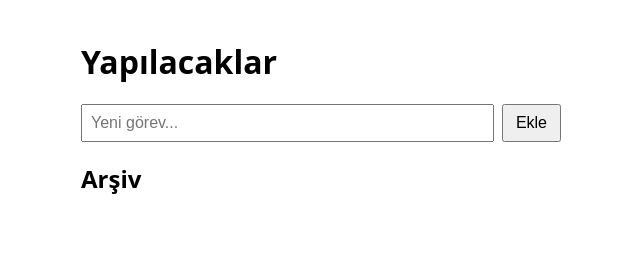
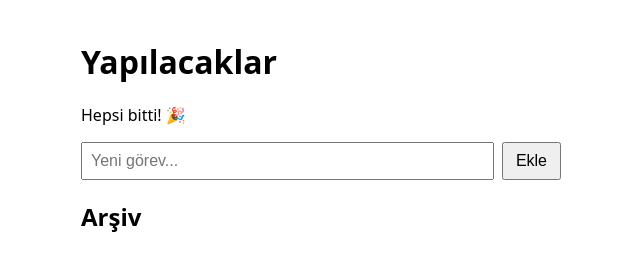
Before and after one commit to bktsmrt0-beep/Yeni-Ders, a plain HTML site: page index.html in a window 1280 px wide. Shown: the whole page, without its empty margins (319-959 px from the left). Drawn offline with Linux system fonts and the light colour scheme.

Commit message:
Lesson 3: add remaining-tasks counter
Co-Authored-By: Claude Opus 5.5 <noreply@anthropic.com>

```diff
--- a/app.js
+++ b/app.js
@@ -2,6 +2,7 @@ const form = document.getElementById("task-form");
 const input = document.getElementById("task-input");
 const list = document.getElementById("task-list");
 const archiveList = document.getElementById("archive-list");
+const counter = document.getElementById("counter");
 
 let tasks = loadTasks();
 
@@ -55,6 +56,12 @@ function render() {
       list.appendChild(li);
     }
   }
+  const remaining = tasks.filter((t) => !t.done && !t.archived).length;
+  if (remaining === 0) {
+    counter.textContent = "Hepsi bitti! 🎉";
+  } else {
+    counter.textContent = remaining + " görev kaldı";
+  }
 }
 
 form.addEventListener("submit", (event) => {
--- a/index.html
+++ b/index.html
@@ -7,6 +7,7 @@
 </head>
 <body>
   <h1>Yapılacaklar</h1>
+  <p id="counter"></p>
 
   <form id="task-form">
     <input id="task-input" type="text" placeholder="Yeni görev..." autocomplete="off">
```
